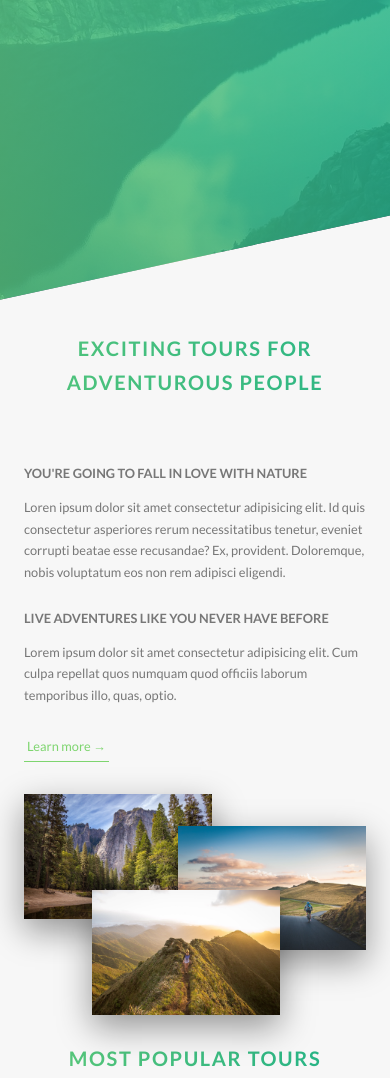
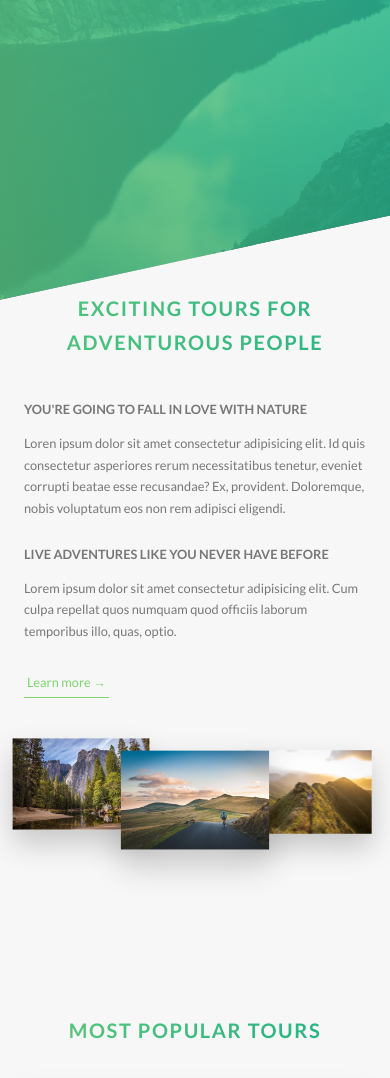
Before and after one commit to mertynel/css_advance, a website: page Natours/starter/index.html in a window 390 px wide. Shown: the part 502-1580 px from the top of the page. Drawn offline with Linux system fonts and the light colour scheme; files that its build step writes are made by us from their sources.

Commit message:
media queries

```diff
--- a/Natours/sass/base/_utilities.scss
+++ b/Natours/sass/base/_utilities.scss
@@ -1,7 +1,17 @@
 
 .u-center-text { text-align: center !important;}
-.u-margin-bottom-big {margin-bottom: 8rem !important;}
-.u-margin-bottom-medium {margin-bottom: 4rem !important;}
+.u-margin-bottom-big {
+    margin-bottom: 8rem !important;
+    @include respond(tab-port){
+        margin-bottom: 5rem !important;
+    }
+}
+.u-margin-bottom-medium {
+    margin-bottom: 4rem !important;
+    @include respond(tab-port){
+        margin-bottom: 3rem !important;
+    }
+}
 .u-margin-bottom-small {margin-bottom: 1.5rem !important;}
 .u-margin-top-medium {margin-bottom: 4rem !important;}
 .u-margin-top-big {margin-bottom: 8rem !important;}
--- a/Natours/sass/components/_composition.scss
+++ b/Natours/sass/components/_composition.scss
@@ -10,19 +10,44 @@
         transition: all .2s;
         outline-offset: 2rem;
 
+        @include respond(tab-port){
+            float: left;
+            position: relative;
+            width: 33.333333%;
+            box-shadow: 0 1.5rem 3rem rgba($color-black, .2);
+        }
+
         &--p1 {
             left: 0;
             top: -2rem;
+
+            @include respond(tab-port){
+                top: 0;
+                transform: scale(1.2);
+
+            }
         }
 
         &--p2 {
             right: 0;
             top: 2rem;
+
+            @include respond(tab-port){
+                top: -1;
+                transform: scale(1.3);
+                z-index: 100;
+            }
         }
 
         &--p3 {
             left: 20%;
             top: 10rem;
+
+            @include respond(tab-port){
+                top: 1rem;
+                left: 0;
+                transform: scale(1.1);
+            }
         }
 
         &:hover {
--- a/Natours/sass/layout/_footer.scss
+++ b/Natours/sass/layout/_footer.scss
@@ -12,6 +12,10 @@
     &__logo-box {
         text-align: center;
         margin-bottom: 8rem;
+
+        @include respond(tab-land){
+            margin-bottom: 4rem;
+        }
     }
 
     &__logo {
--- a/Natours/sass/pages/_home.scss
+++ b/Natours/sass/pages/_home.scss
@@ -2,6 +2,31 @@
     background-color: $color-grey-light-2;
     padding: 25rem 0;
     margin-top: -20vh;
+
+    @include respond(tab-port){
+        padding: 20rem 0;
+    }
+}
+
+.section-features {
+    padding: 20rem 0;
+    background-image: linear-gradient(
+        to right bottom,
+        rgba($color-primary-light, 0.8),
+        rgba($color-primary-dark, 0.8)),
+    url(../img/nat-4.jpg);
+    background-size: cover;
+    transform: skewY(-7deg);
+    margin-top: -10rem;
+
+    & > * {
+        transform: skewY(7deg);
+    }
+
+    @include respond(tab-port) {
+        padding: 10rem 0;
+    }
+
 }
 
 .section-tours {
```
Also changed, not shown: Natours/starter/css/style.css.
